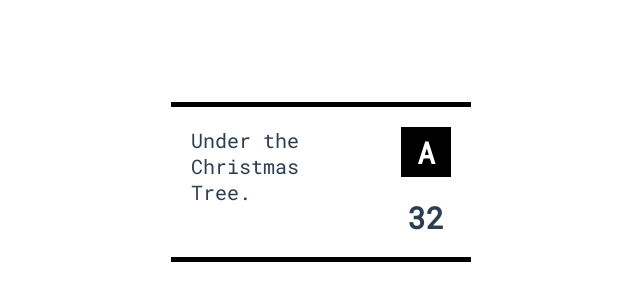
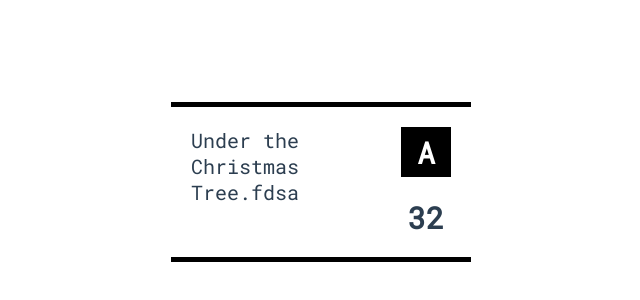
Before and after one commit to ailinsu/brother, a Vue app: page /#/test in a window 1280 px wide. Before the commit this address led to /#/. Shown: the part 218-518 px from the top of the page, without its empty margins (319-959 px from the left). Built offline with nearby package versions, Linux system fonts and the light colour scheme.

Commit message:
routing changes

```diff
--- a/src/App.vue
+++ b/src/App.vue
@@ -1,17 +1,17 @@
 <template>
   <div id="app">
-    <!-- <router-view/> -->
-    <Clue/>
+    <router-view/>
+    <!-- <Clue/> -->
   </div>
 </template>
 
 <script>
-import Clue from './components/Clue.vue'
+// import Clue from './components/Clue.vue'
 
 export default {
   name: 'App',
   components: {
-    Clue
+    // Clue
   }
 }
 </script>
--- a/src/components/Clue.vue
+++ b/src/components/Clue.vue
@@ -32,6 +32,7 @@ export default {
 }
 .text {
   margin: 20px;
+  margin-right: 0;
   width: 300px;
   text-align: left;
 }
--- a/src/router/index.js
+++ b/src/router/index.js
@@ -1,8 +1,18 @@
 import Vue from 'vue'
 import VueRouter from 'vue-router'
+// import { component } from 'vue/types/umd'
 import Home from '../views/Home.vue'
+import Clue from '../components/Clue.vue'
 
 Vue.use(VueRouter)
+
+// const Clue = {
+//   template: '<Clue/>'
+// }
+
+// const Test = {
+//   template: '<div>fdsa</div>'
+// }
 
 const routes = [
   {
@@ -17,6 +27,14 @@ const routes = [
     // this generates a separate chunk (about.[hash].js) for this route
     // which is lazy-loaded when the route is visited.
     component: () => import(/* webpackChunkName: "about" */ '../views/About.vue')
+  },
+  {
+    path: '/test',
+    name: 'Test',
+    component: Clue,
+    props: {
+      text: "fdsa"
+    }
   }
 ]
 
```
